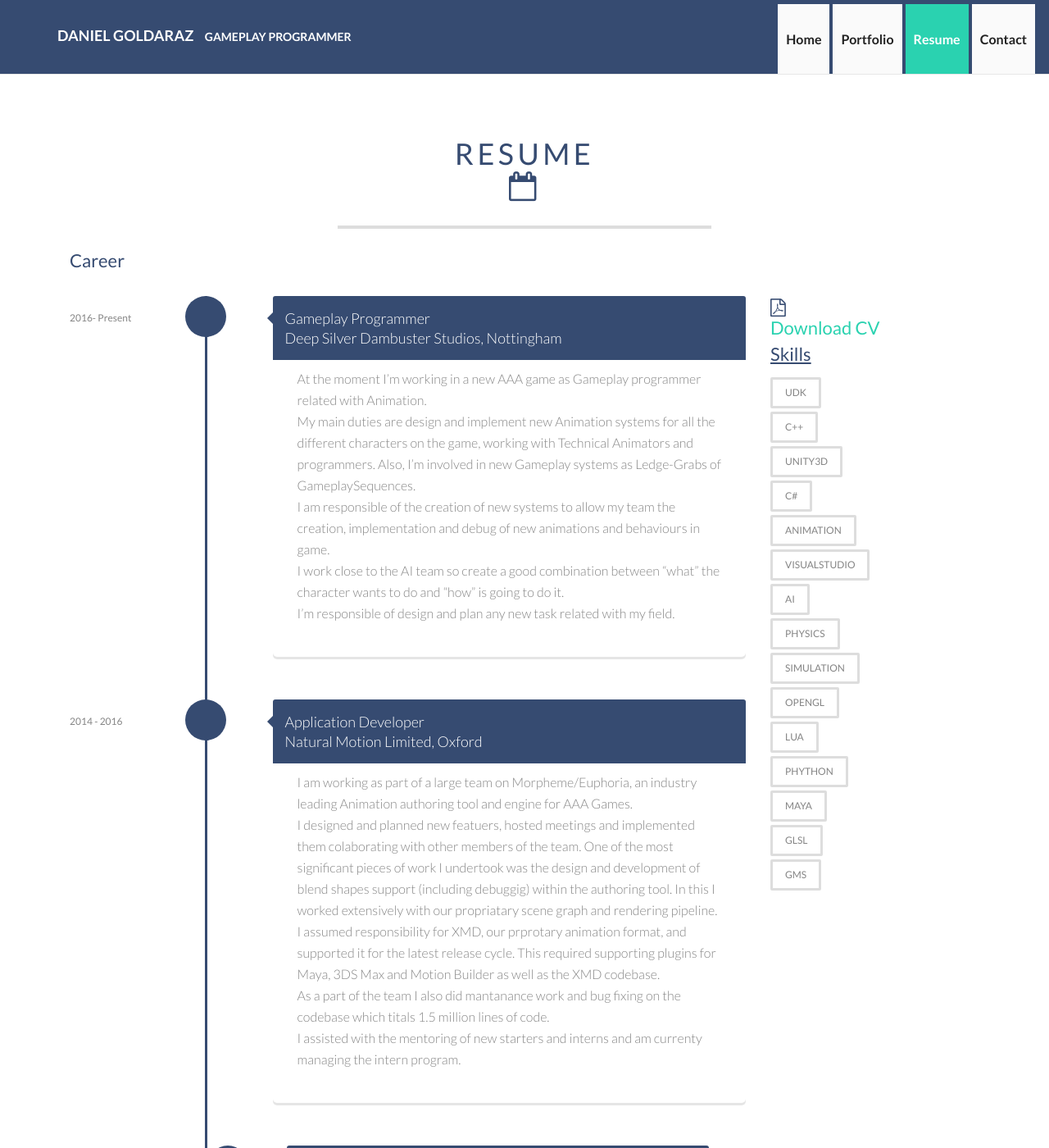
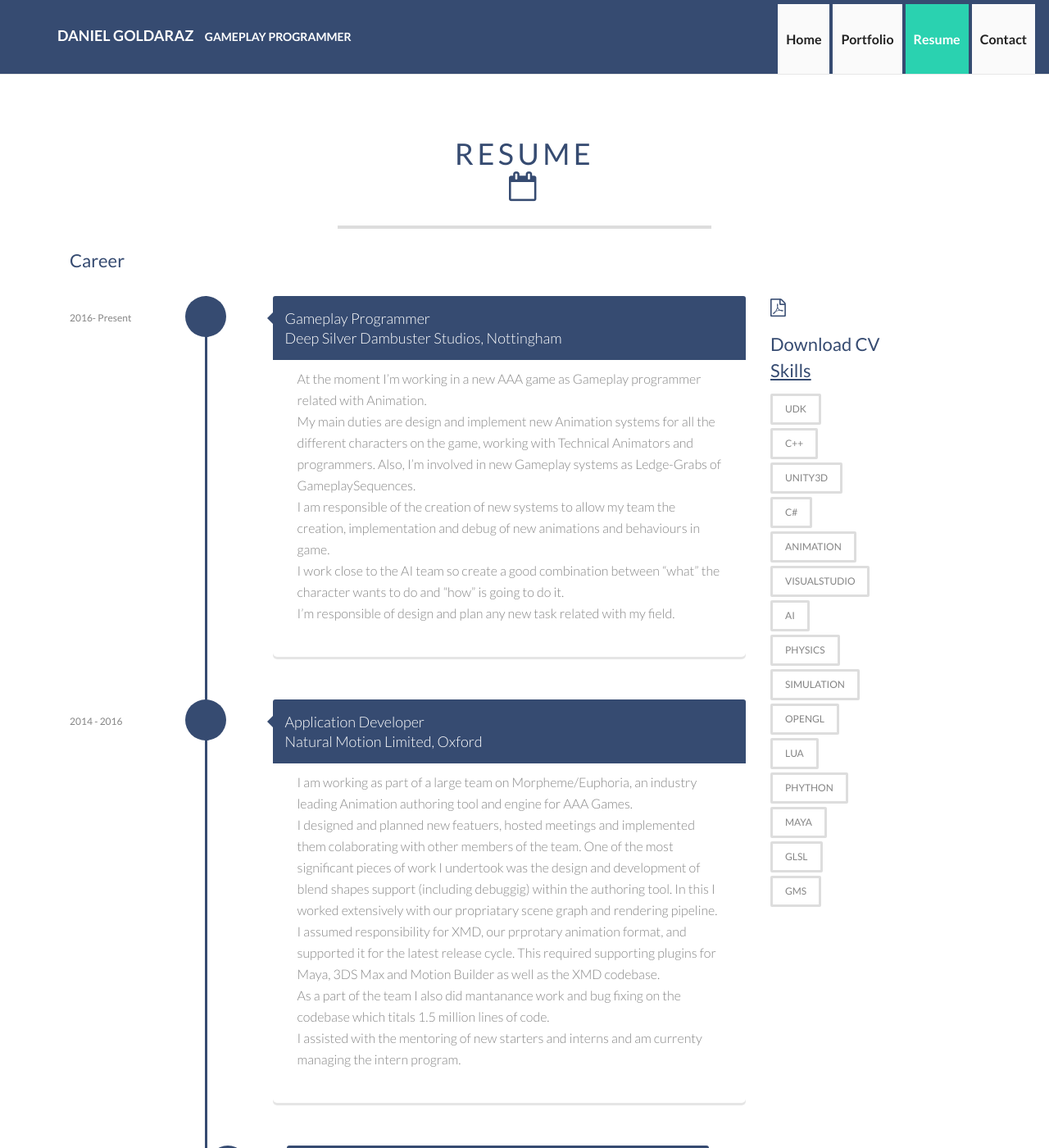
Before and after one commit to dgoldaraz/dgoldaraz.github.io, a Jekyll site: the page built from resume/index.html, in a window 1280 px wide and 1400 px high. Shown: the whole window at 82% size. Built offline with Jekyll 4.4.1, drawn with Linux system fonts in a browser that asks for light colours; nearby versions of some CDN libraries.

Commit message:
style for cv link

```diff
--- a/assets/css/style.css
+++ b/assets/css/style.css
@@ -784,6 +784,14 @@ div.btn-project:active {
 .circle > .wrapcontent > h1 {
   display: block;
 }
+.file-icon {
+  display: inline-block;
+  padding-right: 10px;
+  margin-bottom: 20px;
+}
+.download-title a {
+  color: #364B71;
+}
 /**************************************************/
 /* Hobbies */
 /**************************************************/
--- a/resume/index.html
+++ b/resume/index.html
@@ -159,7 +159,7 @@ isContactActive:
                     <div class="row skills__main">
 
                         <div class="title">
-                            <h3 class="text-left"><i class="fa fa-file-pdf-o"></i><a target="_blank" href="https://dgoldaraz.github.io/assets/files/daniel_goldaraz_CV.pdf">Download CV</a></h3>
+                            <h3 class="text-left download-title"><i class="fa fa-file-pdf-o file-icon"></i><a target="_blank" href="https://dgoldaraz.github.io/assets/files/daniel_goldaraz_CV.pdf">Download CV</a></h3>
                         </div>
 
                         <div class="title">
```
Also changed, not shown: less/style.less (+10 -0 lines), assets/css/style.min.css.
